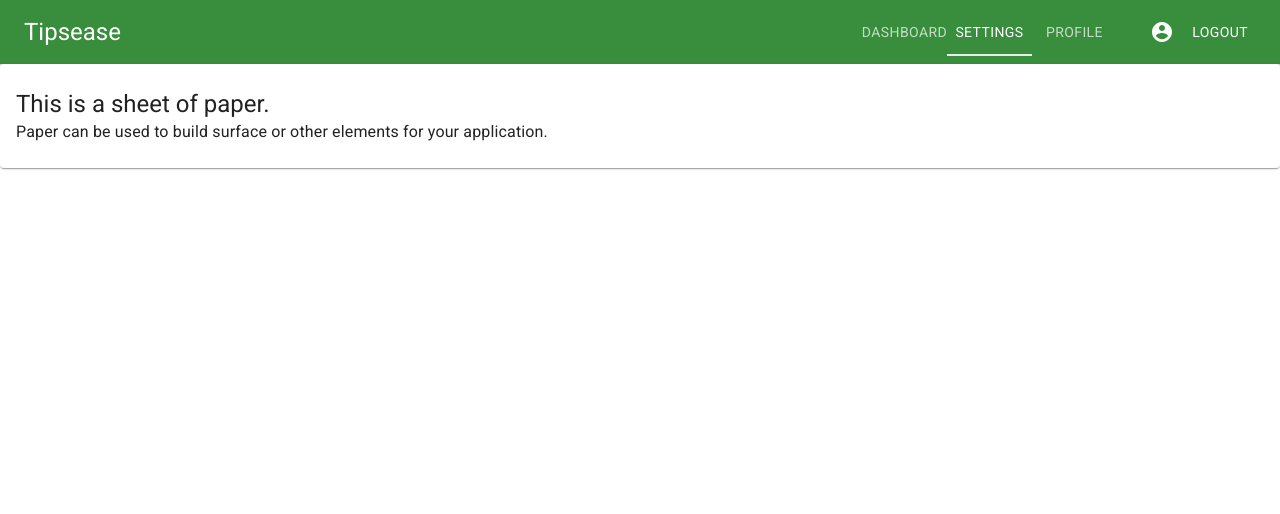
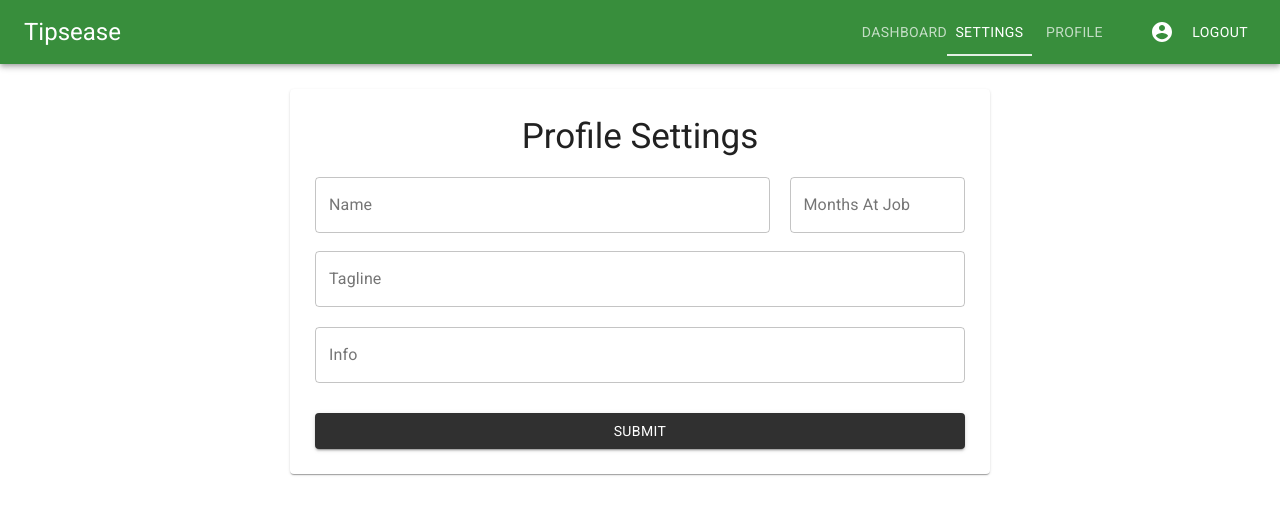
Before and after one commit to TeamTipsease/Front-End, a React (Create React App) app: page /settings in a window 1280 px wide. Shown: the top 514 px of the page. Built offline with nearby package versions, Linux system fonts and the light colour scheme; sample sign-in values are in the browser's storage.

Commit message:
Made Profile settings form

```diff
--- a/src/components/SettingsView/SettingsView.jsx
+++ b/src/components/SettingsView/SettingsView.jsx
@@ -2,23 +2,83 @@
 import { makeStyles } from "@material-ui/core/styles";
 import Paper from "@material-ui/core/Paper";
 import Typography from "@material-ui/core/Typography";
+import { TextField, Button } from "@material-ui/core";
 
 const useStyles = makeStyles(theme => ({
   root: {
-    padding: theme.spacing(3, 2)
+    padding: 25,
+    margin: "25px auto",
+    width: "80%",
+    maxWidth: 650
+  },
+  container: {
+    display: "flex",
+    justifyContent: "space-between"
+  },
+  button: {
+    marginTop: 20
+  },
+  title: {
+    fontSize: 35,
+    textAlign: "center"
+  },
+  textField: {
+    margin: "10px auto"
+  },
+  nameTextField: {
+    width: "70%"
+  },
+  monthTextField: {
+    width: "27%"
   }
 }));
 const SettingsView = () => {
   const classes = useStyles();
   return (
     <Paper className={classes.root}>
-      <Typography variant="h5" component="h3">
-        This is a sheet of paper.
-      </Typography>
-      <Typography component="p">
-        Paper can be used to build surface or other elements for your
-        application.
-      </Typography>
+      <form>
+        <Typography className={classes.title} variant="h5" component="h3">
+          Profile Settings
+        </Typography>
+        <div className={classes.container}>
+          <TextField
+            className={classes.nameTextField}
+            label="Name"
+            margin="normal"
+            variant="outlined"
+          />
+          <TextField
+            className={classes.monthTextField}
+            label="Months At Job"
+            type="number"
+            margin="normal"
+            variant="outlined"
+          />
+        </div>
+
+        <TextField
+          className={classes.textField}
+          label="Tagline"
+          fullWidth
+          margin="normal"
+          variant="outlined"
+        />
+        <TextField
+          className={classes.textField}
+          label="Info"
+          fullWidth
+          margin="normal"
+          variant="outlined"
+        />
+        <Button
+          className={classes.button}
+          fullWidth
+          variant="contained"
+          color="secondary"
+        >
+          Submit
+        </Button>
+      </form>
     </Paper>
   );
 };
```
